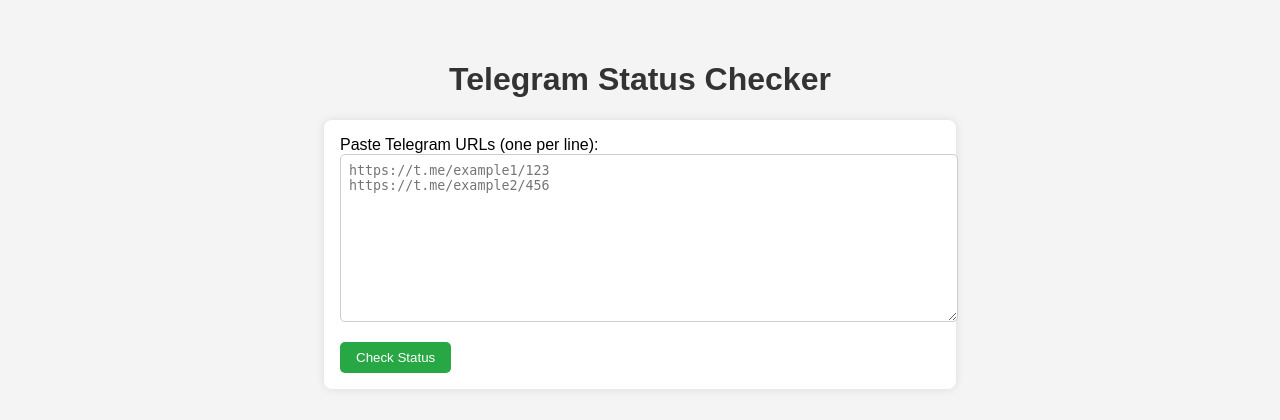
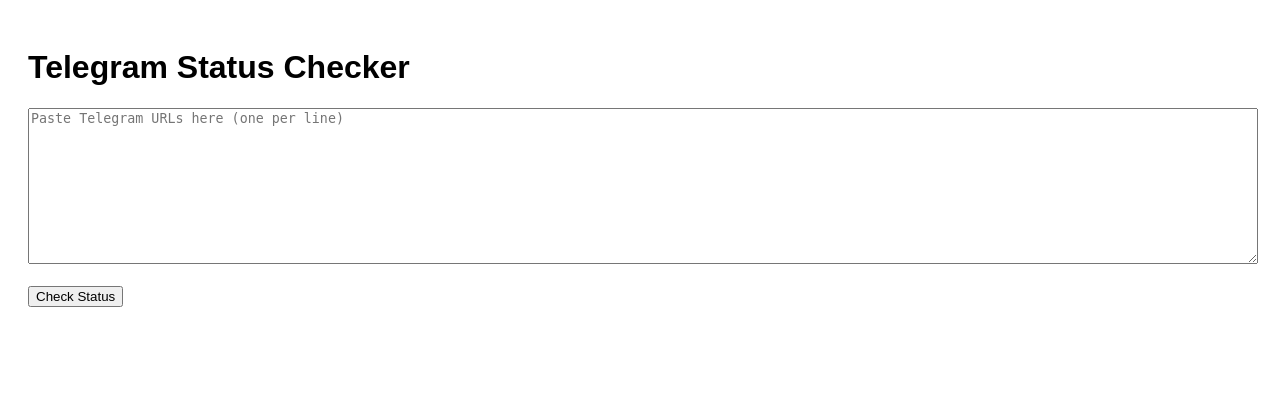
Before and after one commit to vchaudhary-eng/telegram-status-checker, a FastAPI app: page / in a window 1280 px wide. Shown: the top 420 px of the page. Run offline with FastAPI, Linux system fonts and the light colour scheme.

Commit message:
Update index.html

```diff
--- a/templates/index.html
+++ b/templates/index.html
@@ -1,84 +1,27 @@
 <!DOCTYPE html>
-<html lang="en">
+<html>
 <head>
-  <meta charset="UTF-8">
   <title>Telegram Status Checker</title>
   <style>
-    body {
-      font-family: Arial, sans-serif;
-      background: #f4f4f4;
-      padding: 2rem;
-    }
-    h1 {
-      text-align: center;
-      color: #333;
-    }
-    form {
-      max-width: 600px;
-      margin: 0 auto;
-      background: white;
-      padding: 1rem;
-      border-radius: 8px;
-      box-shadow: 0 0 10px rgba(0,0,0,0.1);
-    }
-    textarea {
-      width: 100%;
-      height: 150px;
-      padding: 0.5rem;
-      border-radius: 5px;
-      border: 1px solid #ccc;
-      resize: vertical;
-    }
-    button {
-      margin-top: 1rem;
-      padding: 0.5rem 1rem;
-      border: none;
-      background: #28a745;
-      color: white;
-      border-radius: 5px;
-      cursor: pointer;
-    }
-    table {
-      margin: 2rem auto;
-      border-collapse: collapse;
-      width: 90%;
-      background: white;
-    }
-    th, td {
-      padding: 0.5rem;
-      border: 1px solid #ddd;
-      text-align: center;
-    }
-    th {
-      background: #007bff;
-      color: white;
-    }
+    body { font-family: sans-serif; padding: 20px; }
+    textarea { width: 100%; height: 150px; }
+    table, th, td { border: 1px solid black; border-collapse: collapse; padding: 8px; }
   </style>
 </head>
 <body>
   <h1>Telegram Status Checker</h1>
-  <form method="post" action="/check">
-    <label for="urls">Paste Telegram URLs (one per line):</label><br>
-    <textarea name="urls" required placeholder="https://t.me/example1/123&#10;https://t.me/example2/456">{{ urls or '' }}</textarea><br>
+  <form method="post" action="/api/check">
+    <textarea name="urls" placeholder="Paste Telegram URLs here (one per line)"></textarea><br><br>
     <button type="submit">Check Status</button>
   </form>
 
   {% if results %}
+    <h2>Results</h2>
     <table>
-      <thead>
-        <tr>
-          <th>Telegram URL</th>
-          <th>Status</th>
-        </tr>
-      </thead>
-      <tbody>
-        {% for url, status in results %}
-        <tr>
-          <td><a href="{{ url }}" target="_blank">{{ url }}</a></td>
-          <td>{{ status }}</td>
-        </tr>
-        {% endfor %}
-      </tbody>
+      <tr><th>URL</th><th>Status</th></tr>
+      {% for url, status in results %}
+      <tr><td>{{ url }}</td><td>{{ status }}</td></tr>
+      {% endfor %}
     </table>
   {% endif %}
 </body>
```
